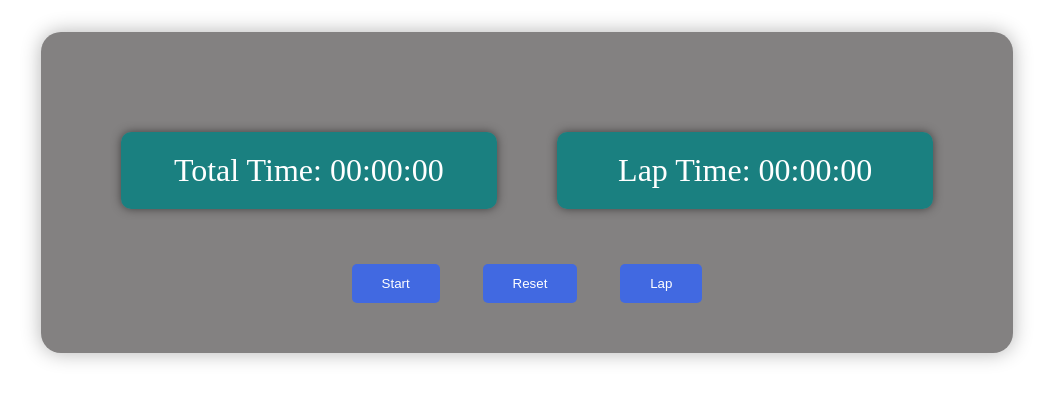
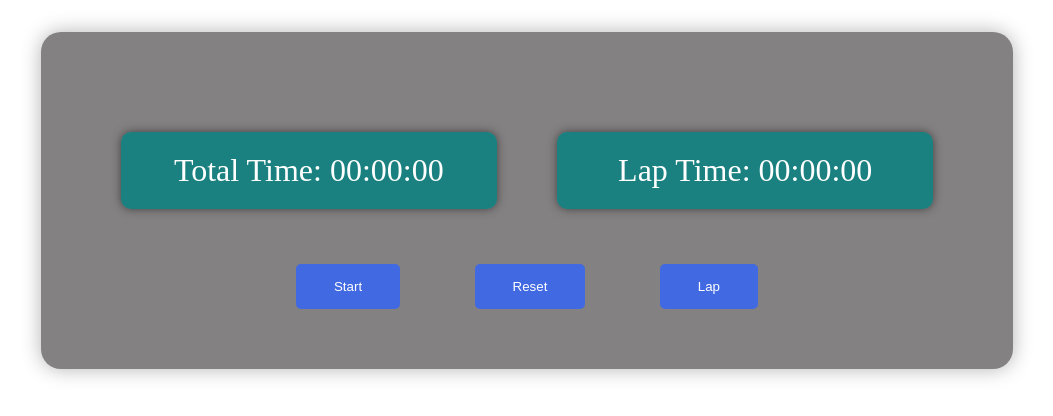
Before and after one commit to erem2c/stopwatch, a React (Vite) app: page / in a window 1280 px wide. Shown: the top 416 px of the page, without its empty margins (113-1166 px from the left). Built offline with nearby package versions, Linux system fonts and the light colour scheme.

Commit message:
changing the server port to 3000, separating the buttons into a separate component

```diff
--- a/src/App.css
+++ b/src/App.css
@@ -54,13 +54,14 @@
 .buttons {
   display: flex;
   justify-content: space-evenly;
-  width: 50%;
+  width: 70%;
   margin-top: 25px;
+  margin-bottom: 10px;
 }
 
 /* Styl przycisku */
 .btn {
-  padding: 12px 30px;
+  padding: 15px 38px;
   background-color: rgb(65, 105, 225); /* Granatowy kolor tła */
   color: #fff; /* Biały kolor tekstu */
   border: none; /* Usuń obramowanie */
--- /dev/null
+++ b/src/components/Btn.tsx
@@ -0,0 +1,24 @@
+
+import '../App.css';
+
+interface Props {
+  onStart: () => void;
+  onStop: () => void;
+  onReset: () => void;
+  onLap: () => void;
+  isRunning: boolean;
+}
+
+export const Btns: React.FC<Props> = ({ onStart, onStop, onReset, onLap, isRunning }) => {
+  return (
+    <div className="buttons">
+      {!isRunning ? (
+        <button className="btn" onClick={onStart}>Start</button>
+      ) : (
+        <button className="btn" onClick={onStop}>Stop</button>
+      )}
+      <button className="btn" onClick={onReset}>Reset</button>
+      <button className="btn" onClick={onLap}>Lap</button>
+    </div>
+  );
+};
--- a/src/components/GeneralTime.tsx
+++ b/src/components/GeneralTime.tsx
@@ -1,6 +1,7 @@
 import  { useState, useEffect } from 'react';
 import {Table} from "./Table.tsx";
 import { Summary } from './Summary.tsx';
+import {Btns} from './Btn.tsx';
 import '../App.css';
 
 export const GeneralTime =()=> {
@@ -76,17 +77,8 @@ export const GeneralTime =()=> {
       </div>
 
 
-      <div className="buttons">
-        {!isRunning ? (
-          <button className="btn" onClick={startStopwatch}>Start</button>
-        ) : (
-          <button className="btn" onClick={stopStopwatch}>Stop</button>
-        )}
-        <button className="btn" onClick={resetStopwatch}>Reset</button>
+      <Btns onStart={startStopwatch} onStop={stopStopwatch} onReset={resetStopwatch} onLap={resetLapTimeAndAddScore} isRunning={isRunning} />
 
-        <button className="btn" onClick={resetLapTimeAndAddScore}>Lap</button>
-
-      </div>
       {showTable && score.length > 0 && <Table lapScore={score}/>}
       {showSummary && <Summary lapScore={score}/>}
     </div>
--- a/vite.config.ts
+++ b/vite.config.ts
@@ -4,4 +4,7 @@ import react from '@vitejs/plugin-react-swc'
 // https://vitejs.dev/config/
 export default defineConfig({
   plugins: [react()],
+  server: {
+    port: 3000 // zmień port na 3000 lub inny, jeśli to konieczne
+  },
 })
```
